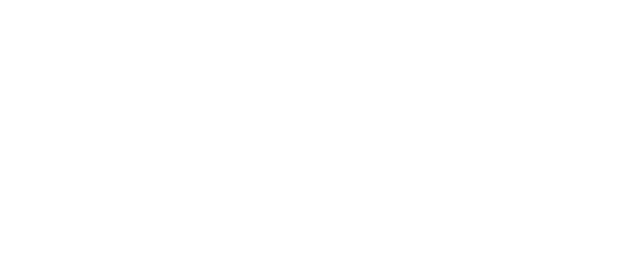
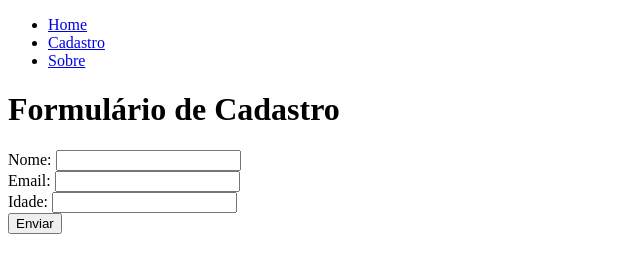
Before and after one commit to tnuth-moreira/AS-Meu-Site-PUCPR-, a plain HTML site: page src/form.html in a window 1280 px wide. Shown: the whole page, without its empty margins (0-640 px from the left). Drawn offline with Linux system fonts and the light colour scheme.

Commit message:
Criaçao pagina Cadastro

```diff
--- a/src/form.html
+++ b/src/form.html
@@ -0,0 +1,32 @@
+<!DOCTYPE html>
+<html lang="pt-br">
+<head>
+  <meta charset="UTF-8">
+  <meta name="viewport" content="width=device-width, initial-scale=1.0">
+  <title>Cadastro</title>
+  <link rel="stylesheet" href="./css/styles.css">
+</head>
+<body>
+  <header>
+    <nav>
+      <ul class="menu">
+        <li><a href="index.html">Home</a></li>
+        <li><a href="form.html">Cadastro</a></li>
+        <li><a href="about.html">Sobre</a></li>
+      </ul>
+    </nav>
+  </header>
+  <main>
+    <h1>Formulário de Cadastro</h1>
+    <form id="signupForm" action="formAction.html" method="GET" onsubmit="return validateForm()">
+      <label for="name">Nome:</label>
+        <input type="text" id="name" name="name" required><br>
+      <label for="email">Email:</label>
+        <input for="email" id="email" name="email" required><br>
+      <label for="age">Idade:</label>
+        <input type="number" id="age" name="age" required><br>
+      <button type="submit">Enviar</button>
+    </form>
+  </main>
+</body>
+</html>
```
Also changed, not shown: src/index.html (+1 -1 lines).
